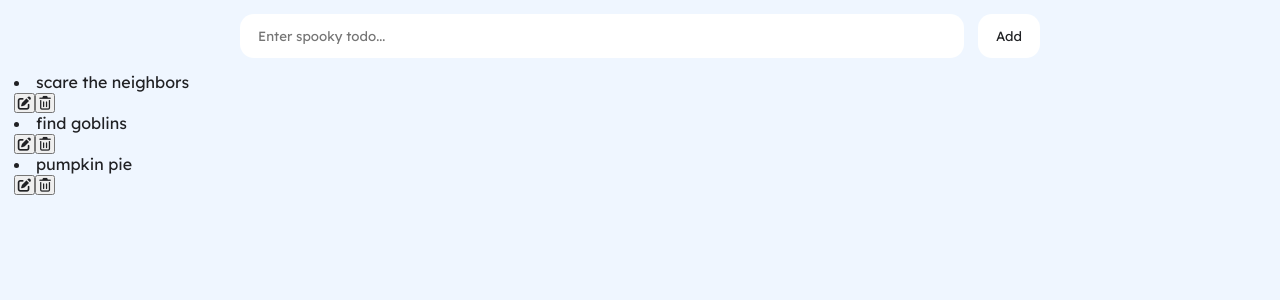
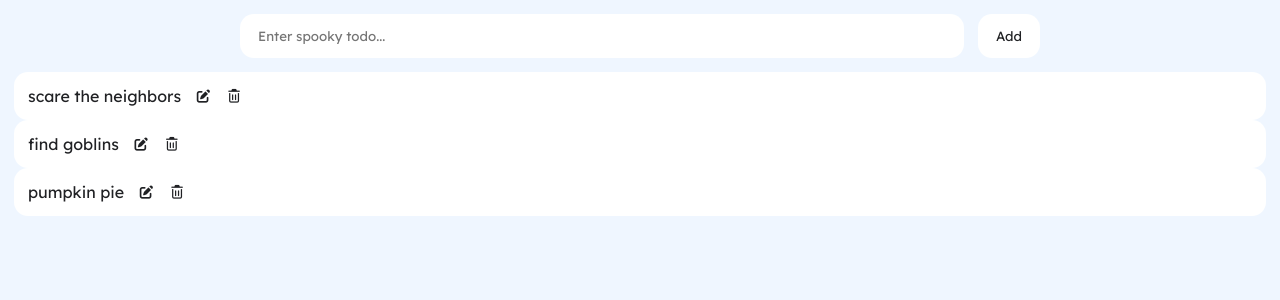
Before and after one commit to heonaliu/todo-list, a React (Vite) app: page / in a window 1280 px wide. Shown: the top 300 px of the page. Built offline with nearby package versions, Linux system fonts and the light colour scheme.

Commit message:
add index for the todo items

```diff
--- a/src/index.css
+++ b/src/index.css
@@ -63,3 +63,29 @@ p {
   flex-direction: column;
   gap: 14px;
 }
+
+.todoItem {
+  display: flex;
+  align-items: center;
+  gap: 14px;
+  padding: 14px;
+  border-radius: 14px;
+  background: white;
+}
+
+.todoItem p {
+  flex: 1;
+}
+
+.actionsContainer {
+  display: flex;
+  align-items: center;
+  gap: 14px;
+}
+
+.actionsContainer button {
+  transition-duration: 200ms;
+  border: none;
+  background: transparent;
+  cursor: pointer;
+}
```
